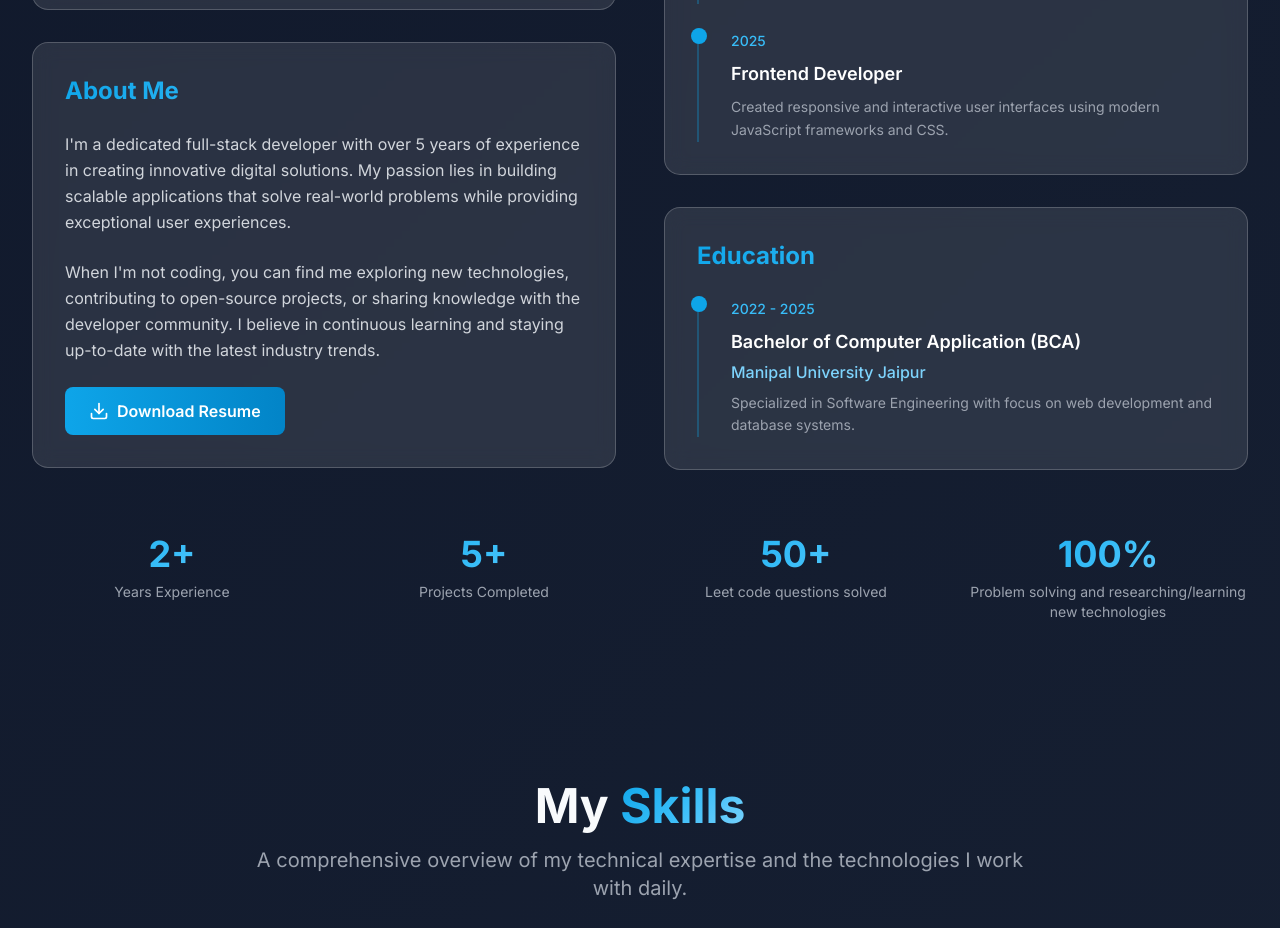
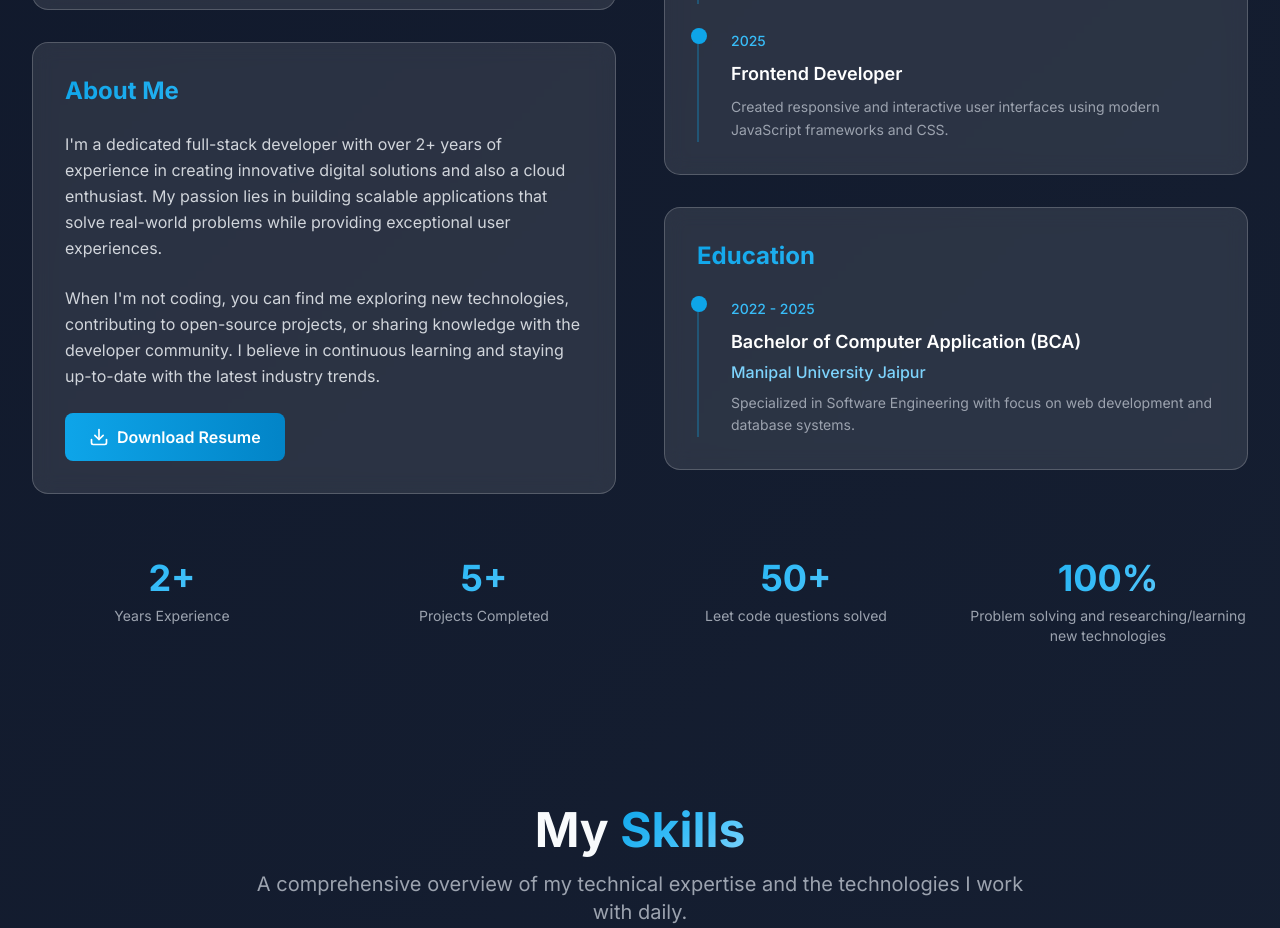
Before and after one commit to anjali-kumari94/Personal-Portfolio, a React (Vite) app: page / in a window 1280 px wide. Shown: the part 1400-2328 px from the top of the page. Built offline with nearby package versions, Linux system fonts and the light colour scheme.

Commit message:
Update About.jsx

```diff
--- a/src/components/About.jsx
+++ b/src/components/About.jsx
@@ -108,8 +108,8 @@ const About = ({ onSectionChange }) => {
                 About Me
               </h3>
               <p className="text-gray-300 leading-relaxed mb-6">
-                I'm a dedicated full-stack developer with over 5 years of
-                experience in creating innovative digital solutions. My passion
+                I'm a dedicated full-stack developer with over 2+ years of
+                experience in creating innovative digital solutions and also a cloud enthusiast. My passion
                 lies in building scalable applications that solve real-world
                 problems while providing exceptional user experiences.
               </p>
```
